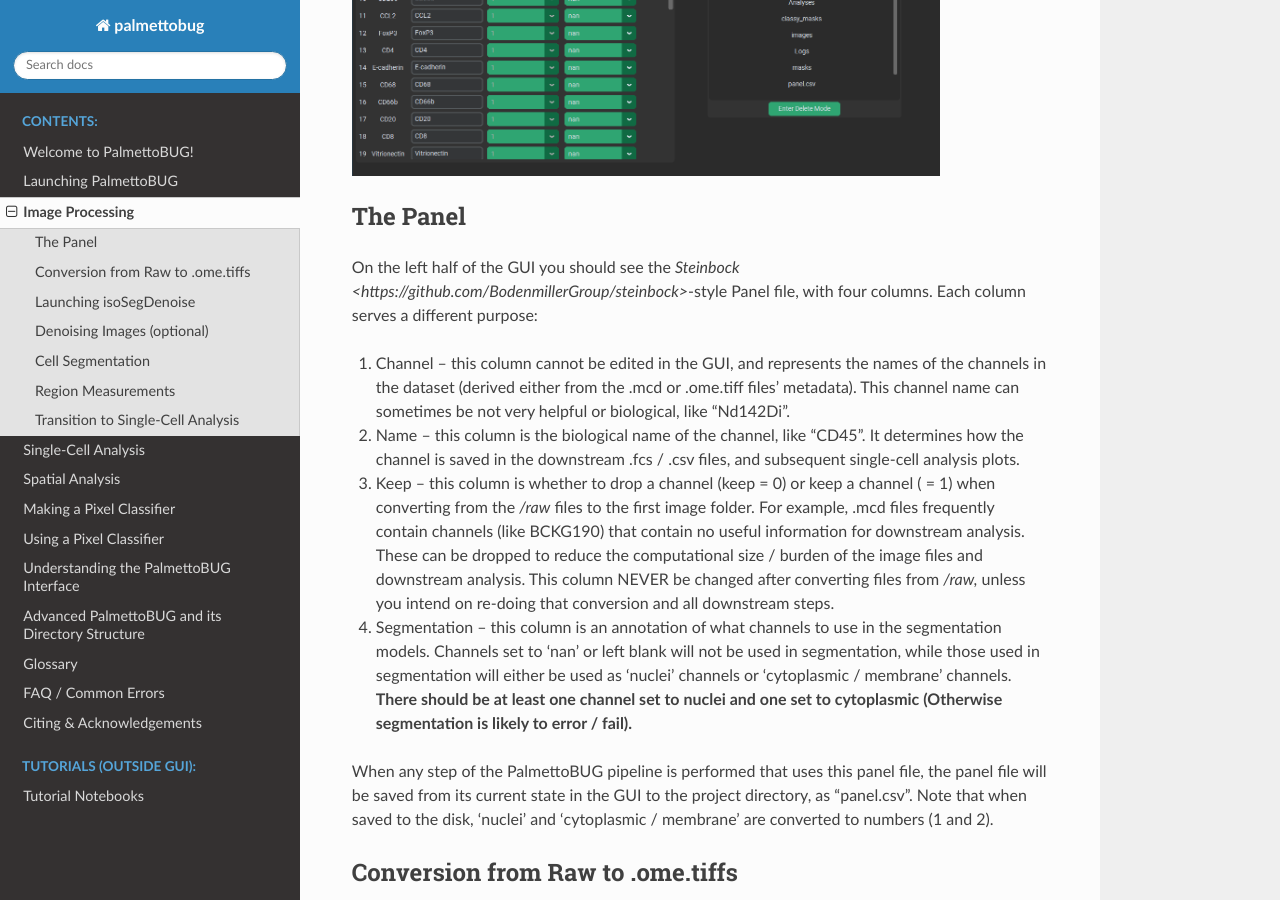
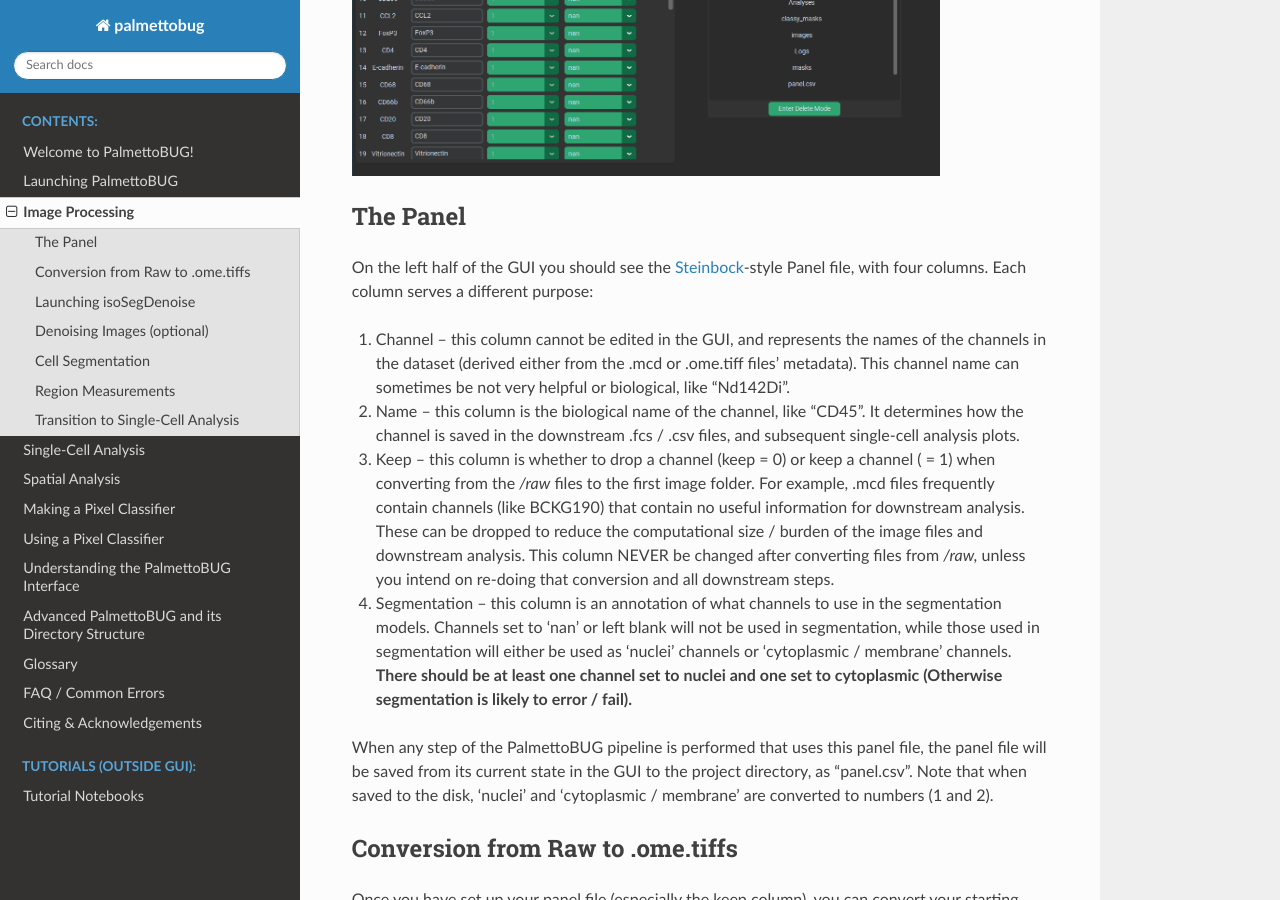
Before and after one commit to BenCaiello/PalmettoBUG, a Sphinx documentation site: the page built from docs/source/ImageProcessing.rst, in a window 1280 px wide and 900 px high, scrolled down 485 px. Built offline with Sphinx 7.4.7 and the Read the Docs theme 3.1.0, drawn with Linux system fonts in a browser that asks for light colours; pages that are not in the unit, such as notebooks, are missing from menus.

Commit message:
edit docs

```diff
--- a/docs/source/ImageProcessing.rst
+++ b/docs/source/ImageProcessing.rst
@@ -10,7 +10,7 @@ image processing tab:
 The Panel
 ~~~~~~~~~~
 
-On the left half of the GUI you should see the `Steinbock <https://github.com/BodenmillerGroup/steinbock>`-style Panel
+On the left half of the GUI you should see the `Steinbock <https://github.com/BodenmillerGroup/steinbock>`_-style Panel
 file, with four columns. Each column serves a different purpose:
 
 1. Channel – this column cannot be edited in the GUI, and represents the
```
